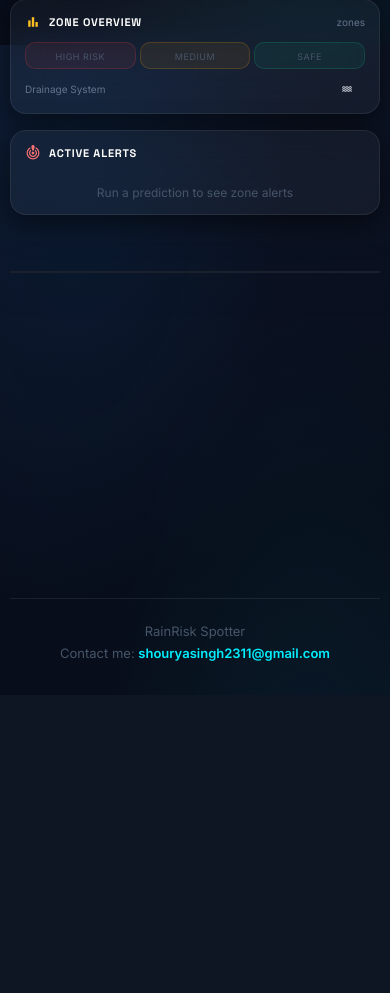
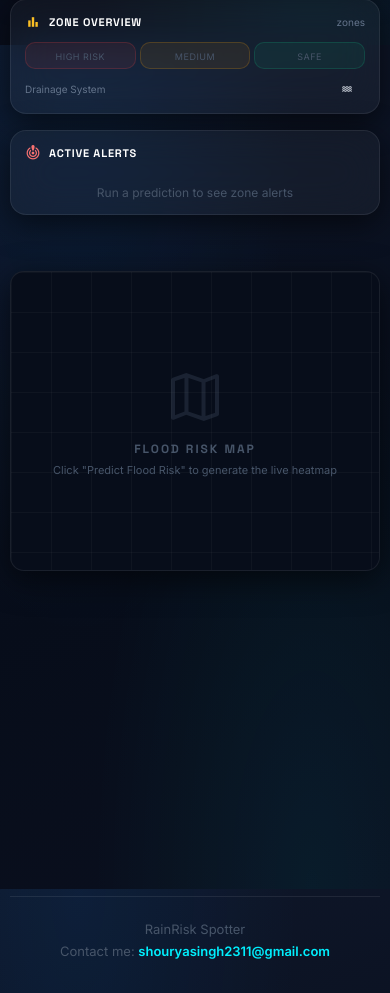
Before and after one commit to shouryasingh2311/RainRisk_Spotter, a Flask app: template templates/index.html in a window 390 px wide. Shown: the part 799-1792 px from the top of the page. Before the commit the page ends 1460 px from the top, so only its background shows below. Run offline with Flask 3, Linux system fonts and the light colour scheme; the template is opened without the code that fills it, so the values that code supplies are empty; some libraries are stand-ins or nearby versions.

Commit message:
Fix min-height collapsing issue in mobile view

```diff
--- a/templates/index.html
+++ b/templates/index.html
@@ -454,10 +454,10 @@
             .header-right { width: 100%; justify-content: center; flex-wrap: wrap; }
             #sidebar { width: 100%; position: static; max-height: none; overflow-y: visible; padding-right: 0; }
             #app-main { flex-direction: column; flex-wrap: nowrap; padding: 10px; }
-            .right-content { width: 100%; flex: none !important; }
+            .right-content { width: 100%; flex: none !important; min-height: auto !important; }
 
             /* The map becomes a non-scrollable thumbnail on mobile */
-            #map-section { min-height: 250px; height: 250px; }
+            #map-section { min-height: 300px !important; height: 300px !important; flex: none !important; border-radius: 14px; }
             .map-inner iframe { pointer-events: none !important; }
             .mobile-map-overlay { display: flex !important; }
 
```
